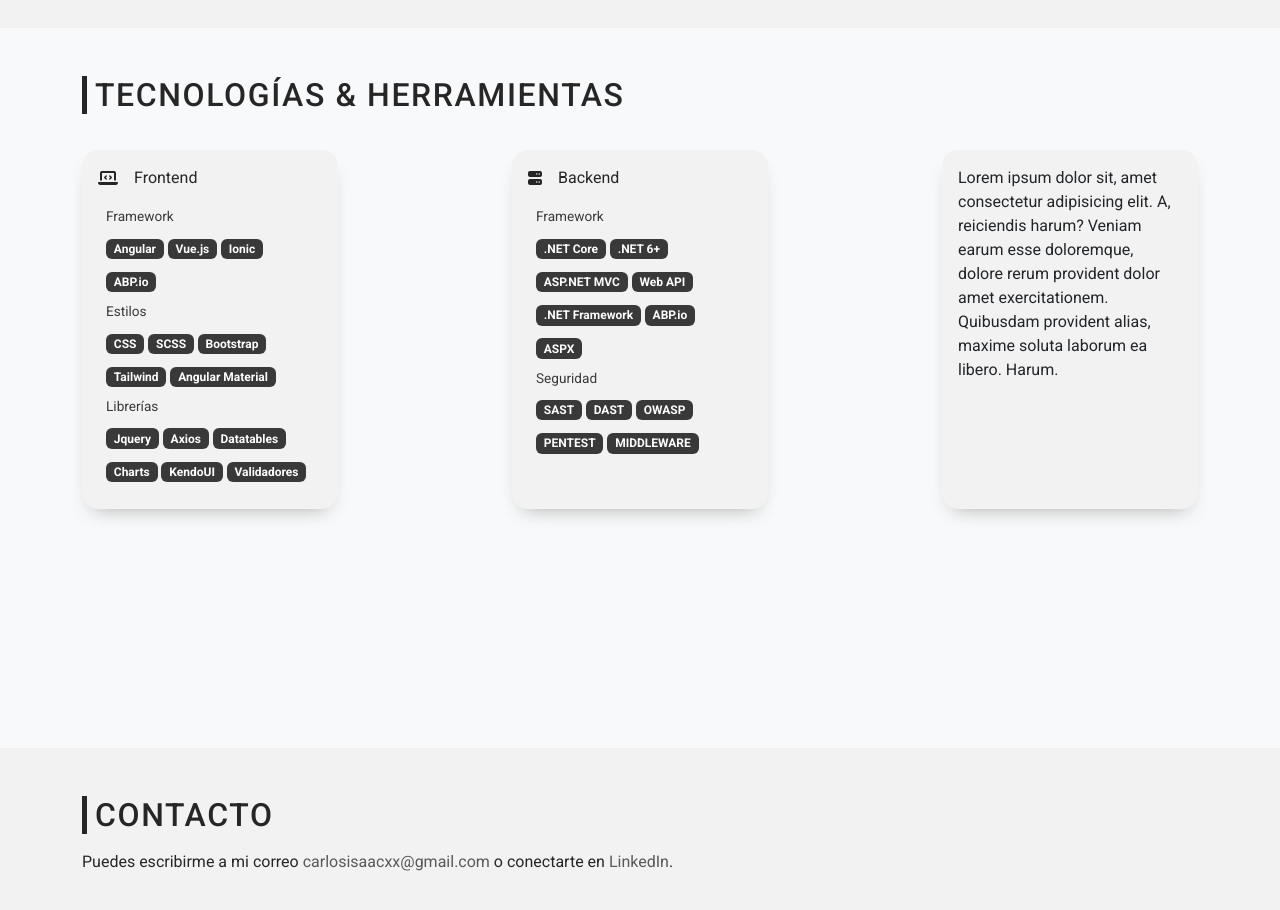
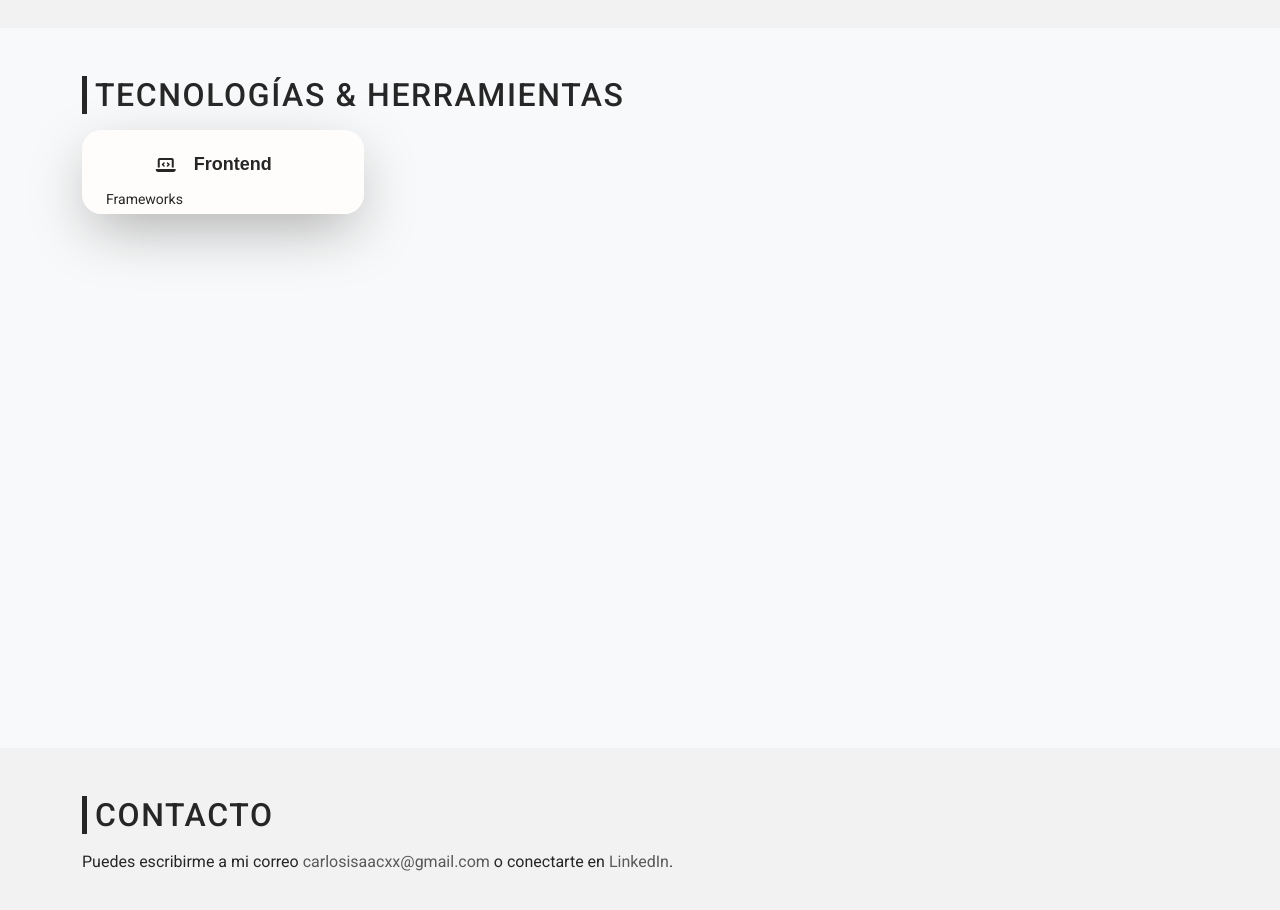
Before and after one commit to carlosisaacxx/isaacguzman.github.io, a plain HTML site: page index.html in a window 1280 px wide. Shown: the part 1860-2770 px from the top of the page. Drawn offline with nearby package versions, Linux system fonts and the light colour scheme.

Commit message:
feat: Actualización de estilos en las cards para la sección de tecnologías

```diff
--- a/css/style.css
+++ b/css/style.css
@@ -303,53 +303,66 @@ section {
   justify-content: space-between;
 }
 
-.grid-tech-tools .card{
-  margin: 1.25em 0 0 0 !important;
-  width: 20vw;
-  height: 28vw;
+.card {
+  display: flex;
+  flex-direction: column;
+  border-radius: 20px  20px 20px 20px;
+  width: 22vw;
+  height: 10.5vh;
+  box-shadow: 0px 20px 60px -10px var(--color-s);
+  overflow: hidden;
   border: none;
-  border-radius: 1em !important;
-  background-color: var(--color-p);
-  box-shadow: 0px 10px 20px -11px var(--color-s);
-  transition: height 1s ease 0s;
+  transition: height 1s ease;
 }
-
-.grid-tech-tools .card:hover{
+.card-body{
+  background-color: #fffcfc;
+  flex-grow: 1;
+  padding: 24px;
+}
+.card-title{
+  color: var(--color-q);
+  font-weight: bold;
+  font-size: 18px;
+  font-family: Arial, Helvetica, sans-serif;
+  margin: 0px;
+  padding: 0px;
+  display: flex;
+  flex-flow: row nowrap;
+  justify-content: center;
+  align-items: center;
+}
+.card-title p{
+  margin: 0 1em 0 1em;
+  padding: 0;
+}
+.card-text{
+  line-height: 1;
+  margin: 10px 0px 0px 0px;
+  font-size: 20px;
+  color: #000000;
+}
+.card-text .container-badge .card-subtitle{
+  margin: .45em 0 .5em 0 !important;
+  padding: 0 !important;
+  font-size: .7em !important;
+  color: var(--color-q) !important;
+}
+.card-text .container-badge span {
+  background-color: var(--color-q);
+  color: var(--color-p);
+  border-radius: 0.5em;
+  padding: 0.2em 0.6em;
+  display: inline-flex;
+  justify-content: center;
+  align-items: center;
+  font-size: 0.7em;
+  font-weight: 300;
+  margin-top: 0.5em;
+  margin-right: 0.15em;
+  margin-left: 0.15em;
+  margin-bottom: .15em;
+  white-space: nowrap;
+}
+.card:hover {
   height: 30vw;
 }
-
-#skills .grid-tech-tools .skills-title{
-  display: flex;
-  flex-flow: row nowrap;
-  justify-content: start;
-  align-items: center;
-}
-
-#skills .grid-tech-tools .skills-title i{
-  margin-bottom: .5em;
-  color: var(--color-q);
-}
-
-#skills .grid-tech-tools .skills-title p{
-  margin: 0 1em .5em 1em;
-  padding: 0;
-  color: var(--color-q);
-}
-
-#skills .grid-tech-tools .card-content{
-  margin: .5em .5em .5em .5em;
-  color: var(--color-q);
-  opacity: 0.9;
-}
-
-#skills .grid-tech-tools .card-content .framework{
-  margin: 0;
-  padding: 0;
-  font-size: .85em;
-  color: var(--color-q);
-}
-
-#skills .grid-tech-tools .card-content .badge{
-  margin-top: 1em;
-  background-color: var(--color-q);
-}
--- a/index.html
+++ b/index.html
@@ -364,99 +364,50 @@
     <div class="grid-tech-tools">
       <div class="card">
         <div class="card-body">
-          <div class="skills-title">
-            <i class="fas fa-laptop-code"></i>
+          <h2 class="card-title">
+            <i class="fas fa-laptop-code fs-6 mx"></i>
             <p>Frontend</p>
+          </h2>
+          <div class="card-text">
+            <div class="container-badge">
+              <div class="row">
+                <div class="col-lg-12">
+                  <p class="card-subtitle">Frameworks</p>
                 </div>
-          <div class="card-content">
-            <div class="row mt-2">
-              <div class="col-lg-12">
-                <p class="framework">Framework</p>
               </div>
+              <div class="d-flex flex-row flex-wrap justify-content-around">
+                <span>Angular</span>
+                <span>Vue.js</span>
+                <span>Ionic</span>
+                <span>ABP.io</span>
+                <span>LOL</span>
+                <span>LOL</span>
               </div>
               <div class="row">
                 <div class="col-lg-12">
-                <span class="badge">Angular</span>
-                <span class="badge">Vue.js</span>
-                <span class="badge">Ionic</span>
-                <span class="badge">ABP.io</span>
+                  <p class="card-subtitle">Estilo</p>
                 </div>
               </div>
-            <div class="row mt-2">
-              <div class="col-lg-12">
-                <p class="framework">Estilos</p>
-              </div>
+              <div class="d-flex flex-row flex-wrap justify-content-around">
+                <span>Bootstrap</span>
+                <span>Tailwind</span>
+                <span>CSS</span>
+                <span>SCSS</span>
+                <span>Material Angular</span>
               </div>
               <div class="row">
                 <div class="col-lg-12">
-                <span class="badge">CSS</span>
-                <span class="badge">SCSS</span>
-                <span class="badge">Bootstrap</span>
-                <span class="badge">Tailwind</span>
-                <span class="badge">Angular Material</span>
+                  <p class="card-subtitle">Librerías</p>
                 </div>
               </div>
-            <div class="row mt-2">
-              <div class="col-lg-12">
-                <p class="framework">Librerías</p>
-              </div>
-            </div>
-            <div class="row">
-              <div class="col-lg-12">
-                <span class="badge">Jquery</span>
-                <span class="badge">Axios</span>
-                <span class="badge">Datatables</span>
-                <span class="badge">Charts</span>
-                <span class="badge">KendoUI</span>
-                <span class="badge">Validadores</span>
+              <div class="d-flex flex-row flex-wrap justify-content-around">
+                <span>Bootstrap</span>
+                <span>Tailwind</span>
+                <span>CSS/SCSS</span>
+                <span>Material Angular</span>
               </div>
             </div>
           </div>
-        </div>
-      </div>
-      <div class="card">
-        <div class="card-body">
-          <div class="skills-title">
-            <i class="fas fa-server"></i>
-            <p>Backend</p>
-          </div>
-          <div class="card-content">
-            <div class="row mt-2">
-              <div class="col-lg-12">
-                <p class="framework">Framework</p>
-              </div>
-            </div>
-            <div class="row">
-              <div class="col-lg-12">
-                <span class="badge">.NET Core</span>
-                <span class="badge">.NET 6+</span>
-                <span class="badge">ASP.NET MVC</span>
-                <span class="badge">Web API</span>
-                <span class="badge">.NET Framework</span>
-                <span class="badge">ABP.io</span>
-                <span class="badge">ASPX</span>
-              </div>
-            </div>
-            <div class="row mt-2">
-              <div class="col-lg-12">
-                <p class="framework">Seguridad</p>
-              </div>
-            </div>
-            <div class="row">
-              <div class="col-lg-12">
-                <span class="badge">SAST</span>
-                <span class="badge">DAST</span>
-                <span class="badge">OWASP</span>
-                <span class="badge">PENTEST</span>
-                <span class="badge">MIDDLEWARE</span>
-              </div>
-            </div>
-          </div>
-        </div>
-      </div>
-      <div class="card">
-        <div class="card-body">
-          Lorem ipsum dolor sit, amet consectetur adipisicing elit. A, reiciendis harum? Veniam earum esse doloremque, dolore rerum provident dolor amet exercitationem. Quibusdam provident alias, maxime soluta laborum ea libero. Harum.
         </div>
       </div>
     </div>
```
Lines whose indentation alone changed are shown as unchanged.
